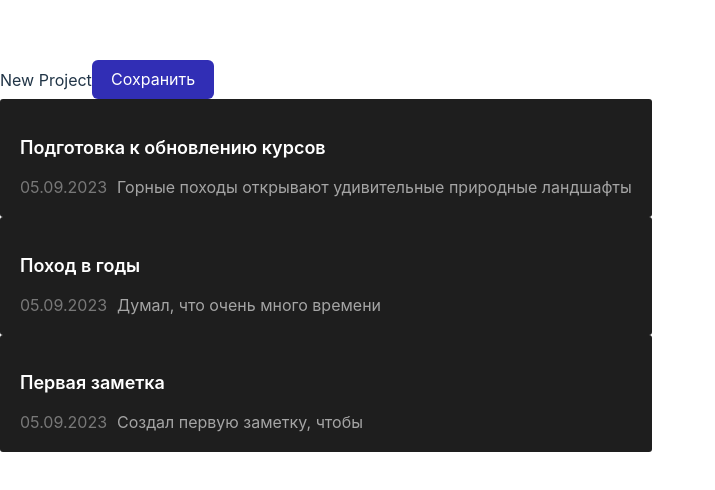
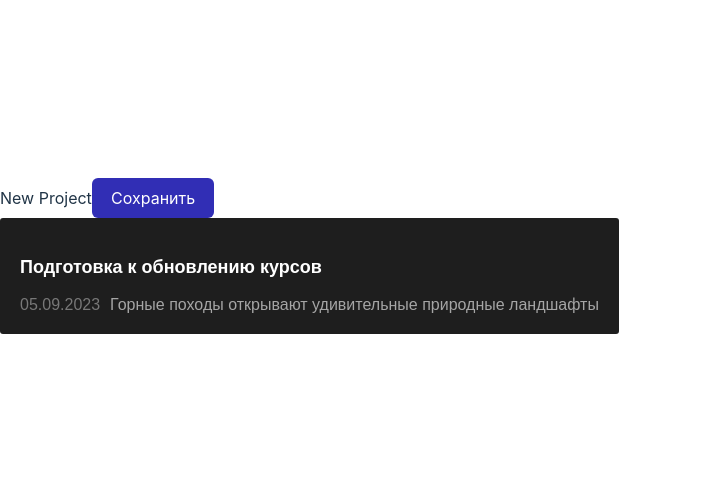
Before and after one commit to ministrov/react-journal, a React (Vite) app: page / in a window 1280 px wide. Shown: the part 144-634 px from the top of the page, without its empty margins (0-715 px from the left). Built offline with nearby package versions, Linux system fonts and the light colour scheme.

Commit message:
feat: start divide components into parts to make composition

```diff
--- a/src/App.jsx
+++ b/src/App.jsx
@@ -1,4 +1,5 @@
 import Button from './components/Button/Button';
+import CardButton from './components/CardButton/CardButton';
 import JournalItem from './components/JournalItem/JournalItem';
 
 function App() {
@@ -26,21 +27,13 @@ function App() {
 
       <Button/>
 
-      <JournalItem
-        title={data[0].title}
-        text={data[0].text}
-        date={data[0].date}
-      />
-      <JournalItem
-        title={data[1].title}
-        text={data[1].text}
-        date={data[1].date}
-      />
-      <JournalItem
-        title={data[2].title}
-        text={data[2].text}
-        date={data[2].date}
-      />
+      <CardButton>
+        <JournalItem
+          title={data[0].title}
+          text={data[0].text}
+          date={data[0].date}
+        />
+      </CardButton>
     </div>
   );
 }
--- a/src/components/Button/Button.jsx
+++ b/src/components/Button/Button.jsx
@@ -2,7 +2,7 @@ import './Button.css';
 
 function Button() {
   return (
-    <button className='button accent'>Сохранить</button>
+    <button className="button accent">Сохранить</button>
   );
 }
 
--- /dev/null
+++ b/src/components/CardButton/CardButton.css
@@ -0,0 +1,14 @@
+.card-button {
+  display: block;
+  padding: 20px;
+  color: #ffffff;
+  text-align: start;
+  background-color: #1E1E1E;
+  border-radius: 3px;
+  border: none;
+  cursor: pointer;
+}
+
+.card-button:hover {
+  background-color: #3e3939;
+}
--- /dev/null
+++ b/src/components/CardButton/CardButton.jsx
@@ -0,0 +1,11 @@
+import './CardButton.css';
+
+function CardButton({ children }) {
+  return (
+    <button className="card-button">
+      {children}
+    </button>
+  );
+}
+
+export default CardButton;
--- a/src/components/JournalItem/JournalItem.jsx
+++ b/src/components/JournalItem/JournalItem.jsx
@@ -3,16 +3,14 @@ import './JournalItem.css';
 function JournalItem({ title, text, date }) {
   const formatedDate = new Intl.DateTimeFormat('ru-Ru').format(date);
 
-  console.log(typeof formatedDate);
-
   return (
-    <div className='journal-item'>
-      <h2 className='journal-item__header'>{title}</h2>
-      <div className='journal-item__body'>
-        <div className='journal-item__date'>{formatedDate}</div>
-        <div className='journal-item__text'>{text}</div>
+    <>
+      <h2 className="journal-item__header">{title}</h2>
+      <div className="journal-item__body">
+        <div className="journal-item__date">{formatedDate}</div>
+        <div className="journal-item__text">{text}</div>
       </div>
-    </div>
+    </>
   );
 }
 
```
